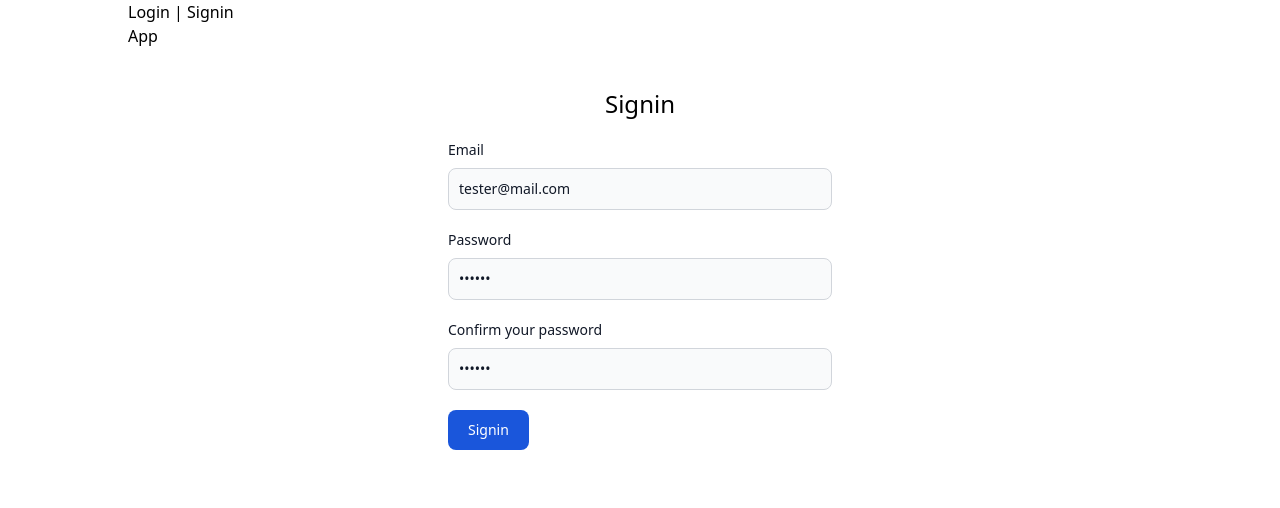
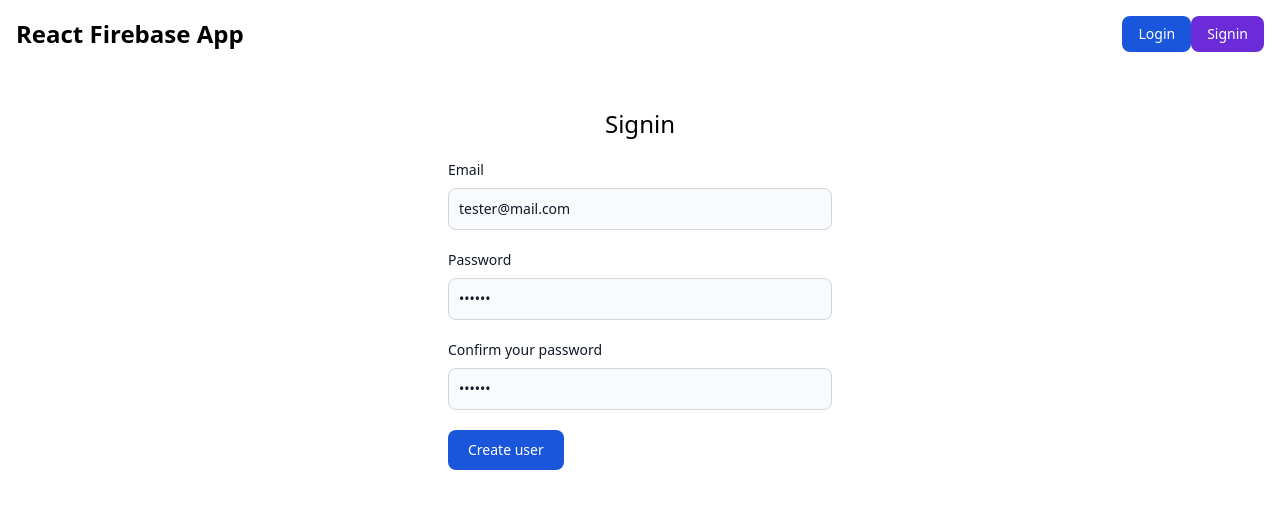
Before and after one commit to PacoAlexM/react-firebase-router, a React (Vite) app: page /signin in a window 1280 px wide. Shown: the top 508 px of the page. Built offline with nearby package versions, Linux system fonts and the light colour scheme; no server answers.

Commit message:
Se optimizan las rutas protegidas y se agrega boton de espera

```diff
--- a/src/App.jsx
+++ b/src/App.jsx
@@ -2,11 +2,13 @@ import { Routes, Route } from 'react-router-dom'
 import Login from './routes/Login'
 import Signin from './routes/Signin'
 import Home from './routes/Home'
+import Profile from './routes/Profile'
 import Navbar from './components/Navbar'
-import RequireAuth from './components/RequireAuth'
+import LayoutRequireAuth from './components/Layouts/LayoutRequireAuth'
+import LayoutContainer from './components/Layouts/LayoutContainer'
 import { useContext } from 'react'
 import { UserContext } from './context/UserProvider'
-import LayoutContainer from './components/LayoutContainer'
+import NotFound from './routes/HttpError/NotFound'
 
 const App = () => {
   const { user } = useContext(UserContext)
@@ -16,17 +18,16 @@ const App = () => {
   return (
     <>
       <Navbar />
-      <h1>App</h1>
       <Routes>
-        <Route path="/" element={
-          <RequireAuth>
-            <Home />
-          </RequireAuth>
-        } />
+        <Route path="/" element={ <LayoutRequireAuth /> }>
+            <Route index element={ <Home /> } />
+            <Route path="profile" element={ <Profile /> } />
+        </Route>
         <Route path="/" element={ <LayoutContainer /> }>
-          <Route path="/login" element={ <Login /> } />
-          <Route path="/signin" element={ <Signin /> } />
+          <Route path="login" element={ <Login /> } />
+          <Route path="signin" element={ <Signin /> } />
         </Route>
+        <Route path="*" element={ <NotFound /> } />
       </Routes>
     </>
   )
--- /dev/null
+++ b/src/components/ButtonLoading.jsx
@@ -0,0 +1,11 @@
+const ButtonLoading = () => (
+    <button disabled type="button" className="text-white bg-blue-700 hover:bg-blue-800 focus:ring-4 focus:outline-none focus:ring-blue-300 font-medium rounded-lg text-sm px-5 py-2.5 text-center me-2 inline-flex items-center">
+        <svg aria-hidden="true" role="status" className="inline w-4 h-4 me-3 text-white animate-spin" viewBox="0 0 100 101" fill="none" xmlns="http://www.w3.org/2000/svg">
+            <path d="M100 50.5908C100 78.2051 77.6142 100.591 50 100.591C22.3858 100.591 0 78.2051 0 50.5908C0 22.9766 22.3858 0.59082 50 0.59082C77.6142 0.59082 100 22.9766 100 50.5908ZM9.08144 50.5908C9.08144 73.1895 27.4013 91.5094 50 91.5094C72.5987 91.5094 90.9186 73.1895 90.9186 50.5908C90.9186 27.9921 72.5987 9.67226 50 9.67226C27.4013 9.67226 9.08144 27.9921 9.08144 50.5908Z" fill="#E5E7EB" />
+            <path d="M93.9676 39.0409C96.393 38.4038 97.8624 35.9116 97.0079 33.5539C95.2932 28.8227 92.871 24.3692 89.8167 20.348C85.8452 15.1192 80.8826 10.7238 75.2124 7.41289C69.5422 4.10194 63.2754 1.94025 56.7698 1.05124C51.7666 0.367541 46.6976 0.446843 41.7345 1.27873C39.2613 1.69328 37.813 4.19778 38.4501 6.62326C39.0873 9.04874 41.5694 10.4717 44.0505 10.1071C47.8511 9.54855 51.7191 9.52689 55.5402 10.0491C60.8642 10.7766 65.9928 12.5457 70.6331 15.2552C75.2735 17.9648 79.3347 21.5619 82.5849 25.841C84.9175 28.9121 86.7997 32.2913 88.1811 35.8758C89.083 38.2158 91.5421 39.6781 93.9676 39.0409Z" fill="currentColor" />
+        </svg>
+        Loading...
+    </button>
+)
+
+export default ButtonLoading
--- /dev/null
+++ b/src/components/Layouts/LayoutRequireAuth.jsx
@@ -0,0 +1,17 @@
+import { useContext } from 'react'
+import { UserContext } from '../../context/UserProvider'
+import { Navigate, Outlet } from 'react-router-dom'
+
+const LayoutRequireAuth = () => {
+    const { user } = useContext(UserContext)
+
+    if (!user) return <Navigate to="/login" />
+
+    return (
+        <div className="max-w-screen-xl mx-auto px-4">
+            <Outlet />
+        </div>
+    )
+}
+
+export default LayoutRequireAuth
--- a/src/components/Navbar.jsx
+++ b/src/components/Navbar.jsx
@@ -1,10 +1,15 @@
 import { useContext } from 'react'
-import { NavLink, useNavigate } from 'react-router-dom'
+import { NavLink, /*useNavigate,*/ Link } from 'react-router-dom'
 import { UserContext } from '../context/UserProvider'
 
 const Navbar = () => {
     const { user, logout } = useContext(UserContext)
-    const navigate = useNavigate()
+    // const navigate = useNavigate()
+
+    // Buttons
+    const btnClassBlue = 'text-white bg-blue-700 hover:bg-blue-800 focus:ring-4 focus:outline-none focus:ring-blue-300 font-medium rounded-lg text-sm px-4 py-2 text-center'
+    const btnClassYellow = 'text-white bg-yellow-700 hover:bg-yellow-800 focus:ring-4 focus:outline-none focus:ring-yellow-300 font-medium rounded-lg text-sm px-4 py-2 text-center'
+    const btnClassPurple = 'text-white bg-purple-700 hover:bg-purple-800 focus:ring-4 focus:outline-none focus:ring-purple-300 font-medium rounded-lg text-sm px-4 py-2 text-center'
 
     const handleOnClick = async () => {
         try {
@@ -17,21 +22,27 @@ const Navbar = () => {
     }
 
     return (
-        <div>
+        <nav className="bg-white border-gray-200">
+            <div className="max-w-screen-xl flex flex-wrap items-center justify-between mx-auto p-4">
+                <Link to="/" className="flex items-center space-x-3 rtl:space-x-reverse"><span className="self-center text-2xl font-semibold whitespace-nowrap">React Firebase App</span></Link>
+                <div className="flex md:order-2 space-x-3 md:space-x-0 rtl:space-x-reverse">
                     {
                         user ? (
                             <>
-                        <NavLink to="/">Home | </NavLink>
-                        <button type="button" onClick={ handleOnClick }>Logout</button>
+                                <NavLink to="/" className={ btnClassBlue }>Home</NavLink>
+                                <button type="button" className={ btnClassYellow } onClick={ handleOnClick }>Logout</button>
                             </>
                         ) : (
                             <>
-                        <NavLink to="/login">Login | </NavLink>
-                        <NavLink to="/signin">Signin</NavLink>
+                                <NavLink to="/login" className={ btnClassBlue }>Login</NavLink>
+                                <NavLink to="/signin" className={ btnClassPurple }>Signin</NavLink>
                             </>
                         )
                     }
                 </div>
+            </div>
+
+        </nav>
     )
 }
 
--- a/src/components/RequireAuth.jsx
+++ /dev/null
@@ -1,13 +0,0 @@
-import { useContext } from 'react'
-import { UserContext } from '../context/UserProvider'
-import { Navigate } from 'react-router-dom'
-
-const RequireAuth = ({ children }) => {
-    const { user } = useContext(UserContext)
-
-    if (!user) return <Navigate to="/login" />
-
-    return children
-}
-
-export default RequireAuth
--- a/src/index.css
+++ b/src/index.css
@@ -1,8 +1,3 @@
 @import "tailwindcss";
 @plugin "flowbite-react/plugin/tailwindcss";
 @source "../.flowbite-react/class-list.json";
-
-body {
-    margin: 0 auto;
-    width: 80%;
-}
--- /dev/null
+++ b/src/routes/HttpError/NotFound.jsx
@@ -0,0 +1,5 @@
+import Title from '../../components/Title'
+
+const NotFound = () => (<Title text="404 - Page not found!" />)
+
+export default NotFound
--- a/src/routes/Login.jsx
+++ b/src/routes/Login.jsx
@@ -1,4 +1,4 @@
-import { useContext } from 'react'
+import { useContext, useState } from 'react'
 import { useNavigate } from 'react-router-dom'
 import { UserContext } from '../context/UserProvider'
 import { useForm } from 'react-hook-form'
@@ -8,10 +8,12 @@ import InputForm from '../components/InputForm'
 import { formValidate } from '../utils/formValidate'
 import Title from '../components/Title'
 import Button from '../components/Button'
+import ButtonLoading from '../components/ButtonLoading'
 
 const Login = () => {
     const navegate = useNavigate()
     const { login } = useContext(UserContext)
+    const [loading, setLoading] = useState(false)
     const { register, handleSubmit, formState: { errors }, setError } = useForm({
         defaultValues: {
             email: 'tester@mail.com',
@@ -22,6 +24,7 @@ const Login = () => {
 
     const onSubmit = async ({ email, password }) => {
         try {
+            setLoading(true)
             await login(email, password)
             navegate('/')
         } catch (error) {
@@ -30,6 +33,8 @@ const Login = () => {
             console.log(error.code)
 
             setError(code, { message })
+        } finally {
+            setLoading(false)
         }
     }
 
@@ -58,7 +63,7 @@ const Login = () => {
                 >
                     <InputError error={ errors.password } />
                 </InputForm>
-                <Button buttonType="submit" text="Login" />
+                { loading ? <ButtonLoading /> : <Button buttonType="submit" text="Login" /> }
             </form>
         </>
     )
--- /dev/null
+++ b/src/routes/Profile.jsx
@@ -0,0 +1,3 @@
+const Profile = () => (<h1>Profile</h1>)
+
+export default Profile
--- a/src/routes/Signin.jsx
+++ b/src/routes/Signin.jsx
@@ -8,10 +8,13 @@ import InputError from '../components/InputError'
 import InputForm from '../components/InputForm'
 import Title from '../components/Title'
 import Button from '../components/Button'
+import ButtonLoading from '../components/ButtonLoading'
 
 const Signin = () => {
     // const [email, setEmail] = useState('tester@mail.com')
     // const [password, setPassword] = useState('123456')
+
+    const [loading, setLoading] = useState(false)
 
     const navegate = useNavigate()
     const { createUser } = useContext(UserContext)
@@ -27,6 +30,7 @@ const Signin = () => {
 
     const onSubmit = async ({ email, password }) => {
         try {
+            setLoading(true)
             await createUser(email, password)
             navegate('/')
         } catch (error) {
@@ -39,6 +43,8 @@ const Signin = () => {
             // if (code === 'auth/weak-password') return setError('password', { message: 'Password must be at least 6 characters' }) // alert('Password must be at least 6 characters')
 
             setError(code, { message })
+        } finally {
+            setLoading(false)
         }
     }
 
@@ -98,7 +104,7 @@ const Signin = () => {
                 >
                     <InputError error={ errors.repassword } />
                 </InputForm>
-                <Button buttonType="submit" text="Signin" />
+                { loading ? <ButtonLoading /> : <Button buttonType="submit" text="Create user" /> }
             </form>
         </>
     )
```
Also changed, not shown: src/components/Layouts/LayoutContainer.jsx (renamed from src/components/LayoutContainer.jsx). Lines whose indentation alone changed are shown as unchanged.
